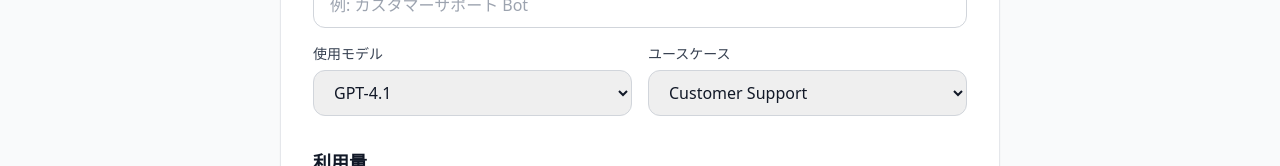
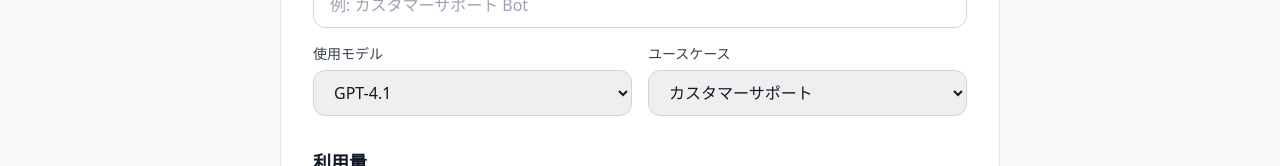
Before and after one commit to Hine-ha/ai-cost-pilot, a Next.js app: page /diagnose in a window 1280 px wide. Shown: the part 338-504 px from the top of the page. Built offline with nearby package versions, Linux system fonts and the light colour scheme.

Commit message:
Improve Japanese copy and conversion CTAs

```diff
--- a/src/app/diagnose/page.tsx
+++ b/src/app/diagnose/page.tsx
@@ -15,7 +15,7 @@
   averageOutputTokens: 400,
   failureRate: 5,
   averageRetries: 1,
-  useCase: "Customer Support",
+  useCase: "カスタマーサポート",
   hasCache: false,
   hasRag: false,
   hasAgent: false,
--- a/src/app/page.tsx
+++ b/src/app/page.tsx
@@ -11,21 +11,21 @@
         <section className="bg-gradient-to-b from-gray-50 to-white px-4 py-20 sm:px-6 sm:py-28">
           <div className="mx-auto max-w-4xl text-center">
             <div className="mb-6 inline-flex items-center rounded-full border border-indigo-100 bg-indigo-50 px-4 py-1.5 text-sm font-medium text-indigo-700">
-              B2B SaaS 向け AI コスト最適化
+              生成AIを業務利用する企業向け
             </div>
             <h1 className="text-balance text-4xl font-bold tracking-tight text-gray-900 sm:text-5xl">
-              生成AIコスト診断ツール
+              生成AI APIコストを見える化し、無駄な支出を削減
             </h1>
             <p className="mx-auto mt-6 max-w-2xl text-balance text-lg leading-relaxed text-gray-600">
-              LLM API
-              の利用料、失敗リクエスト、過剰なトークン消費を可視化し、削減ポイントを提案します。
+              ChatGPT / Claude / Gemini などの LLM API
+              利用料を試算し、失敗リクエスト・再試行・過剰なトークン消費による無駄を診断します。
             </p>
             <div className="mt-10">
               <Link
                 href="/diagnose"
                 className="inline-flex items-center rounded-xl bg-indigo-600 px-8 py-3.5 text-base font-semibold text-white shadow-sm transition hover:bg-indigo-700"
               >
-                無料で診断を始める
+                3分でコスト診断を始める
               </Link>
             </div>
           </div>
@@ -73,7 +73,7 @@
               href="/diagnose"
               className="mt-6 inline-flex items-center rounded-xl bg-indigo-600 px-6 py-3 font-semibold text-white transition hover:bg-indigo-700"
             >
-              無料で診断を始める
+              3分でコスト診断を始める
             </Link>
           </div>
         </section>
--- a/src/app/results/page.tsx
+++ b/src/app/results/page.tsx
@@ -420,6 +420,30 @@
           </div>
         </div>
 
+        <div className="report-section mt-10 rounded-2xl border border-indigo-100 bg-gradient-to-br from-indigo-50 to-white p-8 text-center shadow-sm print:hidden">
+          <h2 className="text-xl font-bold text-gray-900">
+            次のステップ
+          </h2>
+          <p className="mx-auto mt-2 max-w-lg text-sm text-gray-600">
+            診断結果を PDF で社内共有するか、専門家による無料相談で具体的な削減施策を検討できます。
+          </p>
+          <div className="mt-6 flex flex-col items-center justify-center gap-3 sm:flex-row">
+            <button
+              type="button"
+              onClick={() => window.print()}
+              className="inline-flex w-full items-center justify-center rounded-xl bg-indigo-600 px-6 py-3 text-sm font-semibold text-white transition hover:bg-indigo-700 sm:w-auto"
+            >
+              PDFレポートを出力
+            </button>
+            <a
+              href="mailto:hello@aicostpilot.com?subject=AI%20Cost%20Pilot%20無料相談の予約"
+              className="inline-flex w-full items-center justify-center rounded-xl border border-gray-300 bg-white px-6 py-3 text-sm font-semibold text-gray-800 transition hover:bg-gray-50 sm:w-auto"
+            >
+              無料相談を予約する
+            </a>
+          </div>
+        </div>
+
         <footer className="mt-10 border-t border-gray-200 pt-6 text-center text-xs text-gray-400">
           本レポートは入力データに基づく試算です。実際の請求額はプロバイダー設定・割引・為替等により異なる場合があります。
         </footer>
--- a/src/lib/pricing.ts
+++ b/src/lib/pricing.ts
@@ -37,11 +37,11 @@
 };
 
 export const USE_CASE_OPTIONS = [
-  "Customer Support",
-  "Translation",
-  "Summarization",
-  "Document Analysis",
-  "Code Generation",
-  "Internal Knowledge Base",
-  "Other",
+  "カスタマーサポート",
+  "翻訳",
+  "要約",
+  "文書分析",
+  "コード生成",
+  "社内ナレッジ検索",
+  "その他",
 ] as const;
--- a/src/lib/storage.ts
+++ b/src/lib/storage.ts
@@ -5,6 +5,22 @@
 
 const MODEL_IDS = new Set(MODEL_OPTIONS.map((option) => option.value));
 const USE_CASES = new Set<string>(USE_CASE_OPTIONS);
+
+const LEGACY_USE_CASE_MAP: Record<string, CostInput["useCase"]> = {
+  "Customer Support": "カスタマーサポート",
+  Translation: "翻訳",
+  Summarization: "要約",
+  "Document Analysis": "文書分析",
+  "Code Generation": "コード生成",
+  "Internal Knowledge Base": "社内ナレッジ検索",
+  Other: "その他",
+};
+
+function normalizeUseCase(value: unknown): CostInput["useCase"] | null {
+  if (typeof value !== "string") return null;
+  if (USE_CASES.has(value)) return value as CostInput["useCase"];
+  return LEGACY_USE_CASE_MAP[value] ?? null;
+}
 
 export function isValidCostInput(value: unknown): value is CostInput {
   if (!value || typeof value !== "object") return false;
@@ -27,8 +43,7 @@
     input.failureRate <= 100 &&
     typeof input.averageRetries === "number" &&
     input.averageRetries >= 0 &&
-    typeof input.useCase === "string" &&
-    USE_CASES.has(input.useCase) &&
+    normalizeUseCase(input.useCase) !== null &&
     typeof input.hasCache === "boolean" &&
     typeof input.hasRag === "boolean" &&
     typeof input.hasAgent === "boolean"
@@ -47,8 +62,11 @@
   if (!raw) return null;
 
   try {
-    const parsed = JSON.parse(raw) as unknown;
-    return isValidCostInput(parsed) ? parsed : null;
+    const parsed = JSON.parse(raw) as Record<string, unknown>;
+    const useCase = normalizeUseCase(parsed.useCase);
+    if (!isValidCostInput(parsed) || !useCase) return null;
+
+    return { ...(parsed as CostInput), useCase };
   } catch {
     return null;
   }
```
Also changed, not shown: src/types/index.ts (+7 -7 lines).
